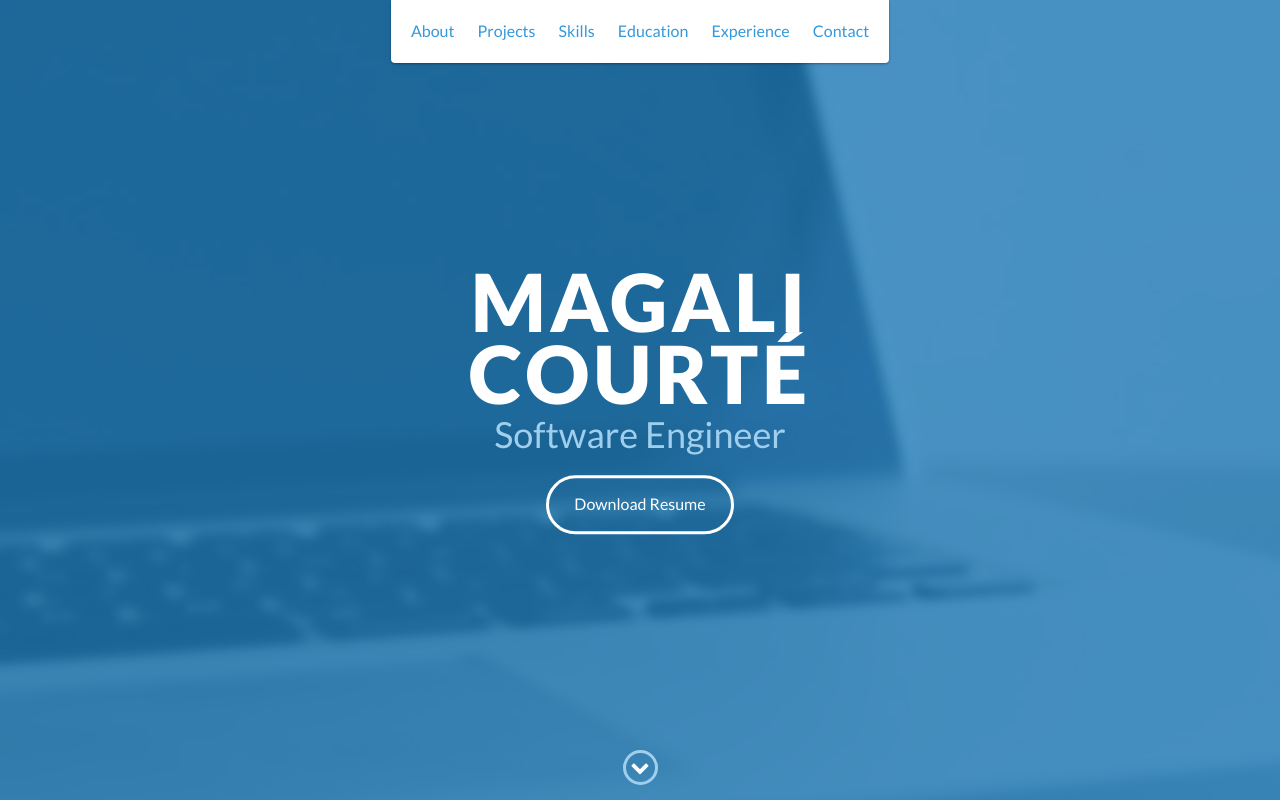
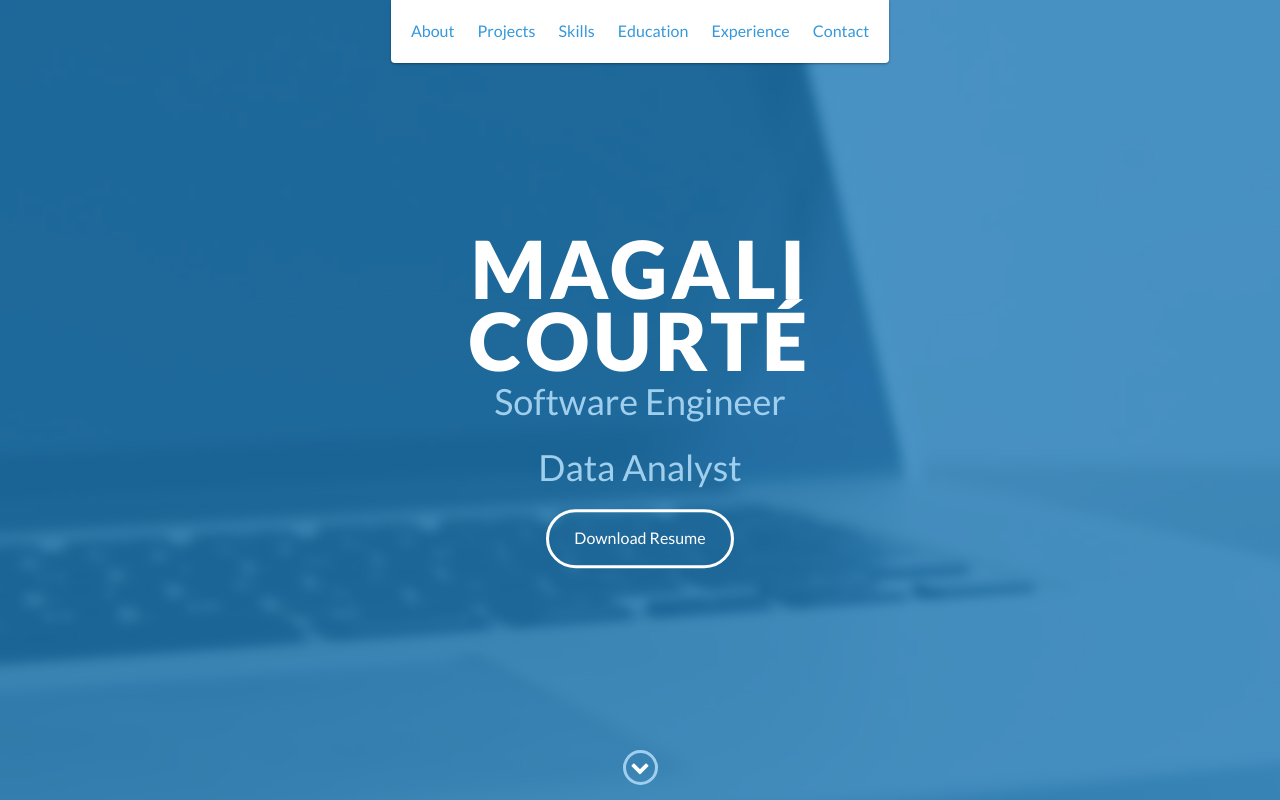
Before and after one commit to mcourte/mcourte.github.io, a website: page index.html in a window 1280 px wide. Shown: the top 800 px of the page. Drawn offline with nearby package versions, Linux system fonts and the light colour scheme; files that its build step writes are made by us from their sources; files whose address does not match are found by name.

Commit message:
update title

```diff
--- a/index.html
+++ b/index.html
@@ -51,6 +51,7 @@
         <div id="lead-content">
             <h1>Magali Courté</h1>
             <h2>Software Engineer</h2>
+            <h2>Data Analyst</h2>
             <a href="CV-MCO.pdf" download="CV-MCO.pdf" class="btn-rounded-white">Download Resume</a>
         </div>
         <!-- End #lead-content -->
```
